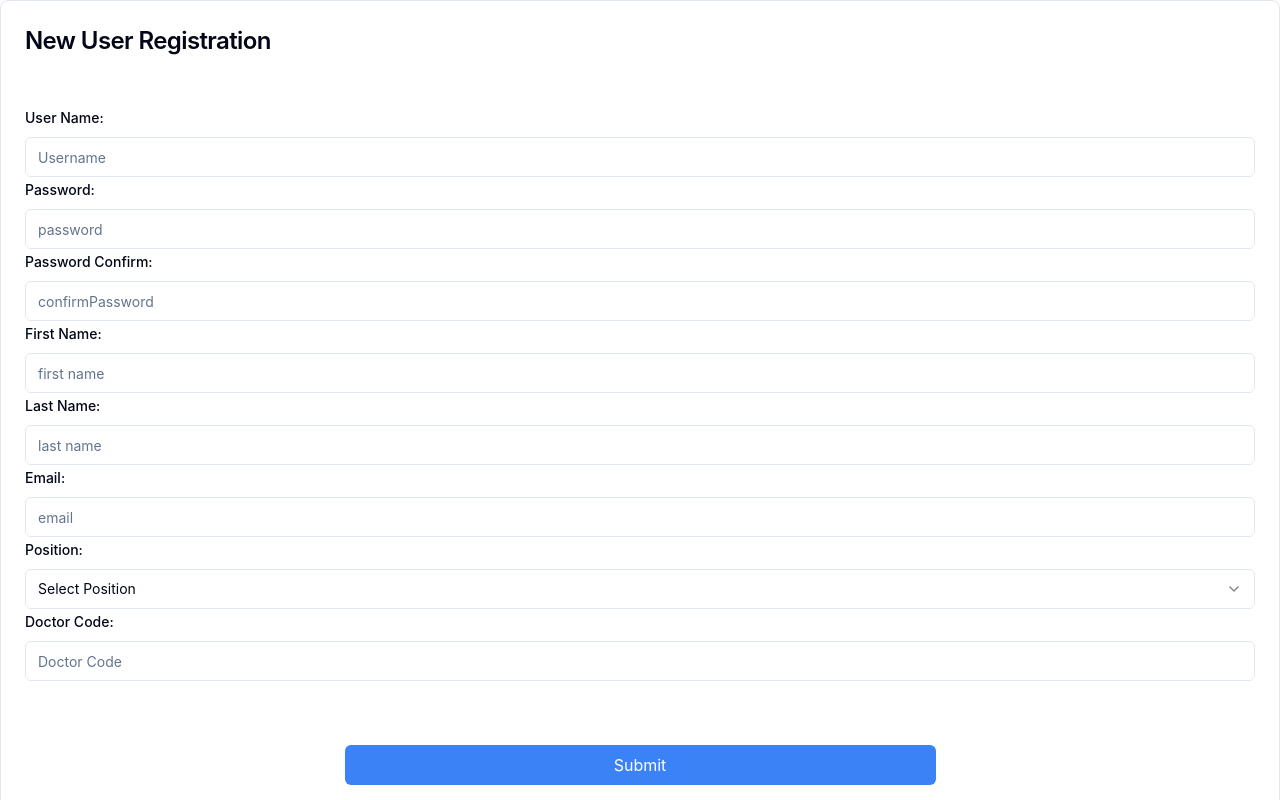
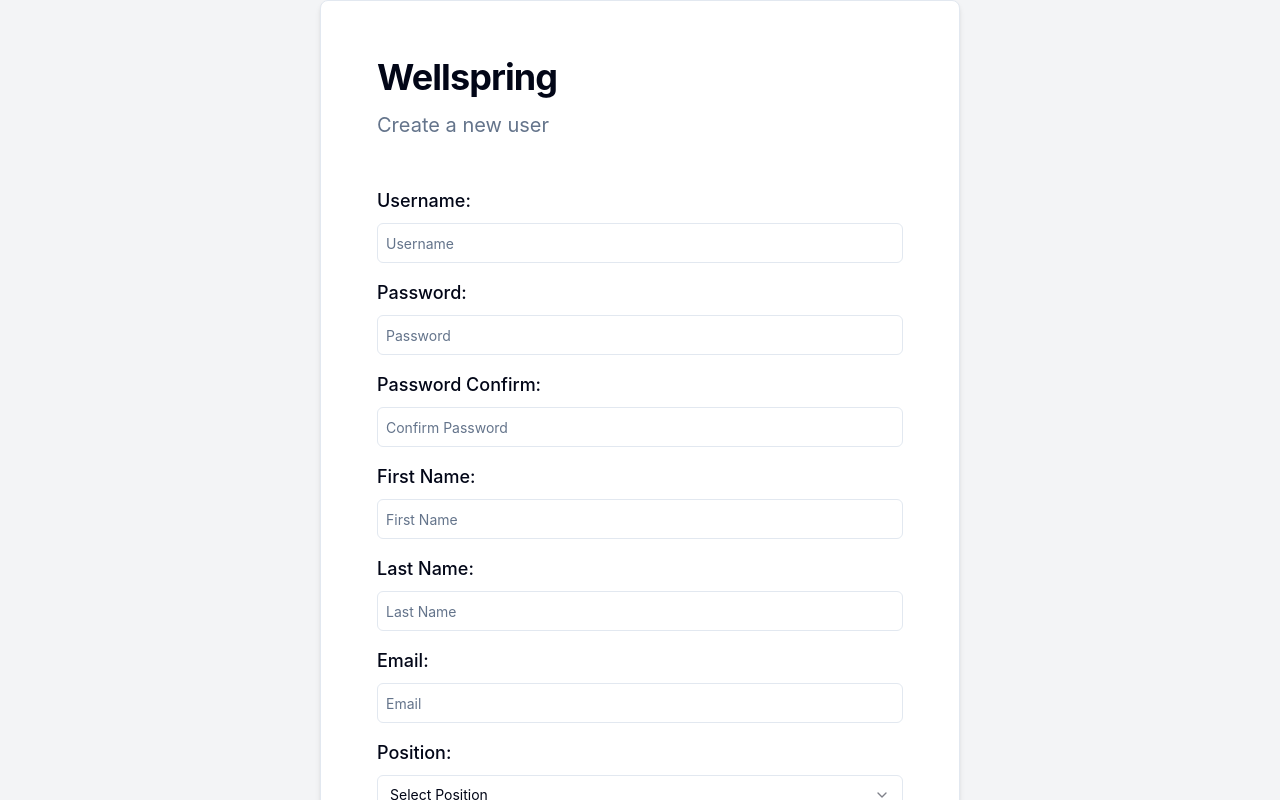
Before and after one commit to Sillor/wellspring-client, a React (Vite) app: page /createuser in a window 1280 px wide. Shown: the top 800 px of the page. Built offline with nearby package versions, Linux system fonts and the light colour scheme.

Commit message:
add styling to new user

```diff
--- a/src/Login/NewUser.jsx
+++ b/src/Login/NewUser.jsx
@@ -1,20 +1,21 @@
-import '../globals.css'
-import { Button } from "../components/ui/button"
+import '../globals.css';
+import { Button } from '../components/ui/button';
 import {
   Card,
   CardContent,
+  CardDescription,
   CardFooter,
   CardHeader,
   CardTitle,
-} from "../components/ui/card"
-import { Input } from "../components/ui/input"
+} from '../components/ui/card';
+import { Input } from '../components/ui/input';
 import {
   Select,
   SelectContent,
   SelectItem,
   SelectTrigger,
   SelectValue,
-  } from "@/components/ui/select"
+} from '@/components/ui/select';
 
 import {
   Form,
@@ -23,203 +24,292 @@ import {
   FormItem,
   FormLabel,
   FormMessage,
-  } from "@/components/ui/form"
+} from '@/components/ui/form';
 
-import { useNavigate, useLocation} from "react-router-dom";
+import { useNavigate, useLocation } from 'react-router-dom';
 
-
-import * as z from "zod"
-import { useForm } from 'react-hook-form'
-import { zodResolver } from '@hookform/resolvers/zod'
-import login from './Login'
-import Login from '../Login'
-"use client"
+import * as z from 'zod';
+import { useForm } from 'react-hook-form';
+import { zodResolver } from '@hookform/resolvers/zod';
+import login from './Login';
+import Login from '../Login';
+('use client');
 
 //Zod schema for form validation
-const formSchema = z.object({
-    userName:z.string().min(2).max(18),
+const formSchema = z
+  .object({
+    userName: z.string().min(2).max(18),
     firstName: z.string().min(2).max(18),
     lastName: z.string().min(2).max(18),
     email: z.string().email(),
     password: z.string().min(4),
     confirmPassword: z.string(),
-    position: z.enum(["Doctor", "Nurse", "Technician"]),
-    doctorCode: z.string().optional()
-
+    position: z.enum(['Doctor', 'Nurse', 'Technician']),
+    doctorCode: z.string().optional(),
   })
   //Error for password matching
-.refine((data) => {
-    return data.password === data.confirmPassword
+  .refine(
+    (data) => {
+      return data.password === data.confirmPassword;
     },
     {
-    message: "Passwords do not match",
-    path:["confirmPassword"],
-})
+      message: 'Passwords do not match',
+      path: ['confirmPassword'],
+    }
+  )
 
   // Check for doctor code if needed
-.refine((data) => {
-    if(data.position === "Doctor"){
+  .refine(
+    (data) => {
+      if (data.position === 'Doctor') {
         return !!data.doctorCode;
       }
       return true;
     },
 
     {
-        message: "Doctor authorization code required",
-        path: ["doctorCode"]
+      message: 'Doctor authorization code required',
+      path: ['doctorCode'],
     }
-)
-
-
+  );
 
 //Default values for zod form initialization
 export default function NewUser() {
-
   const navigate = useNavigate();
 
   //Submition to database
   const submitNewUser = (data) => {
-
-        navigate('/')
+    navigate('/');
 
     fetch('http://152.44.224.138:5174/createuser', {
       method: 'POST',
       headers: {
         'content-type': 'application/json',
-                'Authorization': `Bearer ${localStorage.getItem('token')}`
+        Authorization: `Bearer ${localStorage.getItem('token')}`,
       },
-            body: JSON.stringify({ Username: data.userName, Password: data.password, Email: data.email, FirstName: data.firstName, LastName: data.lastName, Role: data.position }),
-        })
-
-    }
-
-
+      body: JSON.stringify({
+        Username: data.userName,
+        Password: data.password,
+        Email: data.email,
+        FirstName: data.firstName,
+        LastName: data.lastName,
+        Role: data.position,
+      }),
+    });
+  };
 
   const form = useForm({
-        resolver:zodResolver(formSchema),
+    resolver: zodResolver(formSchema),
     defaultValues: {
-            userName:"",
-            firstName:"",
-            lastName:"",
-            email:"",
-            password:"",
-            confirmPassword:"",
-            position:"",
-            doctorCode:"",
-        }
-    })
-
+      userName: '',
+      firstName: '',
+      lastName: '',
+      email: '',
+      password: '',
+      confirmPassword: '',
+      position: '',
+      doctorCode: '',
+    },
+  });
 
   return (
-        <main className=" w-full justify-center flex flex-col items-center gap-2" id="pageContainer"> {/*Primary container*/}
-            {/*Primary Display*/}
-            <Card className="w-full sm:w-2/3">
+    <main className="flex justify-center items-center min-h-screen bg-gray-100">
+      <Card className="flex-1 md:flex-none md:w-1/2 md:p-8 bg-white rounded-lg shadow-md">
         <CardHeader>
-                    <CardTitle>New User Registration</CardTitle>
+          <CardTitle className="text-4xl font-bold mb-2">Wellspring</CardTitle>
+          <CardDescription className="text-xl mb-4">
+            Create a new user
+          </CardDescription>
         </CardHeader>
         <CardContent>
           <Form {...form}>
             <form onSubmit={form.handleSubmit(submitNewUser)}>
-
               {/* User Name */}
-                            <FormField control={form.control} name="userName" render={({field}) => {
-                                return <FormItem>
-                                    <FormLabel>User Name:</FormLabel>
+              <FormField
+                control={form.control}
+                name="userName"
+                render={({ field }) => {
+                  return (
+                    <FormItem className="mb-4">
+                      <FormLabel className="text-lg">Username:</FormLabel>
                       <FormControl>
-                                        <Input {...field} placeholder="Username" type="text"/>
-                                    </FormControl>
-                                    <FormMessage/>
-                                </FormItem>
-                            }}/>
-
-                            {/*Password*/}
-                            <FormField control={form.control} name="password" render={({field}) => {
-                                return <FormItem>
-                                    <FormLabel>Password:</FormLabel>
-                                    <FormControl>
-                                        <Input {...field} placeholder="password" type="password"/>
-                                    </FormControl>
-                                    <FormMessage/>
-                                </FormItem>
-                            }}/>
-
-                            {/*Password Confirm*/}
-                            <FormField control={form.control} name="confirmPassword" render={({field}) => {
-                                return <FormItem>
-                                    <FormLabel>Password Confirm:</FormLabel>
-                                    <FormControl>
-                                        <Input {...field} placeholder="confirmPassword" type="password"/>
-                                    </FormControl>
-                                    <FormMessage/>
-                                </FormItem>
-                            }}/>
-
-                            <FormField control={form.control} name="firstName" render={({ field }) => {
-                                return <FormItem>
-                                    <FormLabel>First Name:</FormLabel>
-                                    <FormControl>
-                                        <Input {...field} placeholder="first name" type="text" />
+                        <Input
+                          {...field}
+                          placeholder="Username"
+                          type="text"
+                          className="p-2"
+                        />
                       </FormControl>
                       <FormMessage />
                     </FormItem>
-                            }} />
+                  );
+                }}
+              />
 
-                            <FormField control={form.control} name="lastName" render={({ field }) => {
-                                return <FormItem>
-                                    <FormLabel>Last Name:</FormLabel>
+              {/*Password*/}
+              <FormField
+                control={form.control}
+                name="password"
+                render={({ field }) => {
+                  return (
+                    <FormItem className="mb-4">
+                      <FormLabel className="text-lg">Password:</FormLabel>
                       <FormControl>
-                                        <Input {...field} placeholder="last name" type="text" />
+                        <Input
+                          {...field}
+                          placeholder="Password"
+                          type="password"
+                          className="p-2"
+                        />
                       </FormControl>
                       <FormMessage />
                     </FormItem>
-                            }} />
+                  );
+                }}
+              />
 
-                            <FormField control={form.control} name="email" render={({ field }) => {
-                                return <FormItem>
-                                    <FormLabel>Email:</FormLabel>
+              {/*Password Confirm*/}
+              <FormField
+                control={form.control}
+                name="confirmPassword"
+                render={({ field }) => {
+                  return (
+                    <FormItem className="mb-4">
+                      <FormLabel className="text-lg">
+                        Password Confirm:
+                      </FormLabel>
                       <FormControl>
-                                        <Input {...field} placeholder="email" type="email" />
+                        <Input
+                          {...field}
+                          placeholder="Confirm Password"
+                          type="password"
+                          className="p-2"
+                        />
                       </FormControl>
                       <FormMessage />
                     </FormItem>
-                            }} />
+                  );
+                }}
+              />
 
-                            <FormField control={form.control} name="position" render={({field}) => {
-                                return <FormItem>
-                                    <FormLabel>Position:</FormLabel>
+              <FormField
+                control={form.control}
+                name="firstName"
+                render={({ field }) => {
+                  return (
+                    <FormItem className="mb-4">
+                      <FormLabel className="text-lg">First Name:</FormLabel>
+                      <FormControl>
+                        <Input
+                          {...field}
+                          placeholder="First Name"
+                          type="text"
+                          className="p-2"
+                        />
+                      </FormControl>
+                      <FormMessage />
+                    </FormItem>
+                  );
+                }}
+              />
+
+              <FormField
+                control={form.control}
+                name="lastName"
+                render={({ field }) => {
+                  return (
+                    <FormItem className="mb-4">
+                      <FormLabel className="text-lg">Last Name:</FormLabel>
+                      <FormControl>
+                        <Input
+                          {...field}
+                          placeholder="Last Name"
+                          type="text"
+                          className="p-2"
+                        />
+                      </FormControl>
+                      <FormMessage />
+                    </FormItem>
+                  );
+                }}
+              />
+
+              <FormField
+                control={form.control}
+                name="email"
+                render={({ field }) => {
+                  return (
+                    <FormItem className="mb-4">
+                      <FormLabel className="text-lg">Email:</FormLabel>
+                      <FormControl>
+                        <Input
+                          {...field}
+                          placeholder="Email"
+                          type="email"
+                          className="p-2"
+                        />
+                      </FormControl>
+                      <FormMessage />
+                    </FormItem>
+                  );
+                }}
+              />
+
+              <FormField
+                control={form.control}
+                name="position"
+                render={({ field }) => {
+                  return (
+                    <FormItem className="mb-4">
+                      <FormLabel className="text-lg">Position:</FormLabel>
                       <Select onValueChange={field.onChange}>
                         <FormControl>
                           <SelectTrigger className="w-full">
-                                                <SelectValue placeholder="Select Position"/>
+                            <SelectValue placeholder="Select Position" />
                           </SelectTrigger>
                         </FormControl>
                         <SelectContent>
                           <SelectItem value="Doctor">Doctor</SelectItem>
                           <SelectItem value="Nurse">Nurse</SelectItem>
                           <SelectItem value="Technician">Technician</SelectItem>
-                                            <SelectItem value="Technician">Pharmacist</SelectItem>
+                          <SelectItem value="Pharmacist">Pharmacist</SelectItem>
                         </SelectContent>
                       </Select>
-                                    <FormMessage/>
+                      <FormMessage />
                     </FormItem>
-                            }}/>
+                  );
+                }}
+              />
 
-                            <FormField control={form.control} name="doctorCode" render={({ field }) => {
-                                return <FormItem>
-                                    <FormLabel>Doctor Code:</FormLabel>
+              <FormField
+                control={form.control}
+                name="doctorCode"
+                render={({ field }) => {
+                  return (
+                    <FormItem className="mb-4">
+                      <FormLabel className="text-lg">Doctor Code:</FormLabel>
                       <FormControl>
-                                        <Input {...field} placeholder="Doctor Code" type="password" />
+                        <Input
+                          {...field}
+                          placeholder="Doctor Code"
+                          type="password"
+                          className="p-2"
+                        />
                       </FormControl>
                       <FormMessage />
                     </FormItem>
-                            }} />
+                  );
+                }}
+              />
               <CardFooter className="flex sm:justify-center mt-10 justify-center">
-                            <button type="submit" className="bg-blue-500 hover:bg-blue-700 text-white px-4 py-2 rounded-md w-1/2">Submit</button>
+                <Button className="bg-slate-500 hover:bg-slate-700 text-white px-4 py-2 rounded-md w-1/2">
+                  Submit
+                </Button>
               </CardFooter>
             </form>
           </Form>
         </CardContent>
       </Card>
     </main>
-    )
+  );
 }
```
Lines whose indentation alone changed are shown as unchanged.
